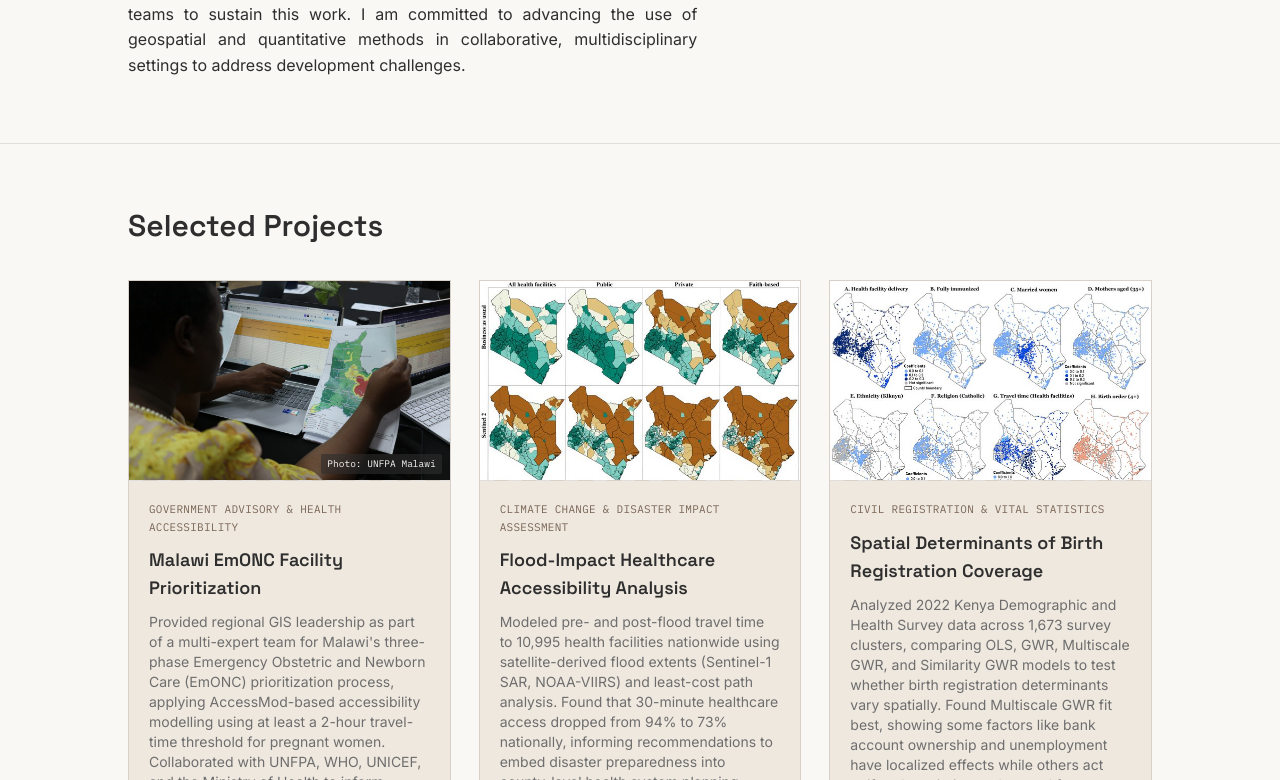
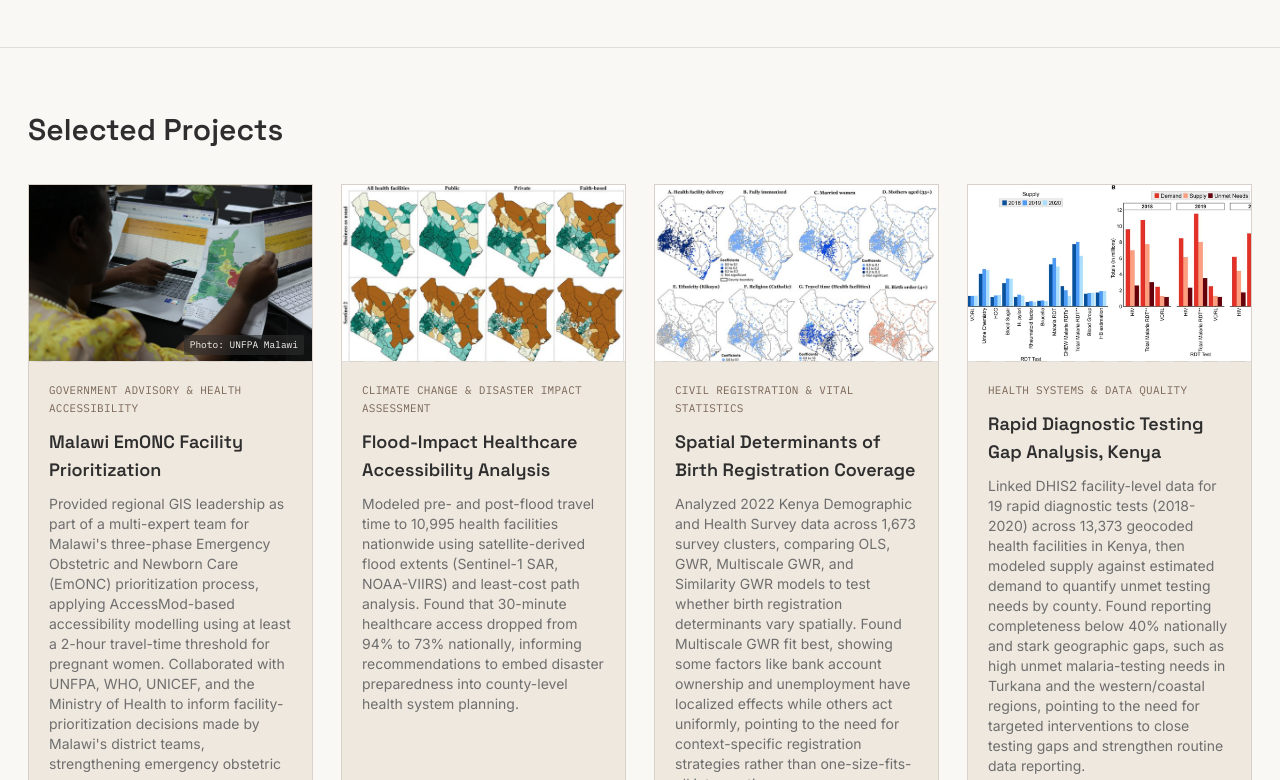
Before and after one commit to Bibian-Robert/bibian-portfolio, a React (Vite) app: page / in a window 1280 px wide. Shown: the part 1320-2100 px from the top of the page. Built offline with nearby package versions, Linux system fonts and the light colour scheme.

Commit message:
Widen content container and switch Projects grid to 4 columns to reduce side whitespace

```diff
--- a/src/components/Projects.jsx
+++ b/src/components/Projects.jsx
@@ -118,7 +118,7 @@
           </div>
         )}
 
-        <div className="grid grid-cols-1 gap-7 sm:grid-cols-2 lg:grid-cols-3">
+        <div className="grid grid-cols-1 gap-7 sm:grid-cols-2 lg:grid-cols-4">
           {projects.map((project) => (
             <ProjectCard key={project.title} project={project} activeSkill={activeSkill} />
           ))}
--- a/tailwind.config.js
+++ b/tailwind.config.js
@@ -18,7 +18,7 @@
         mono: ['"IBM Plex Mono"', 'monospace'],
       },
       maxWidth: {
-        wrap: '1080px',
+        wrap: '1280px',
       },
     },
   },
```
